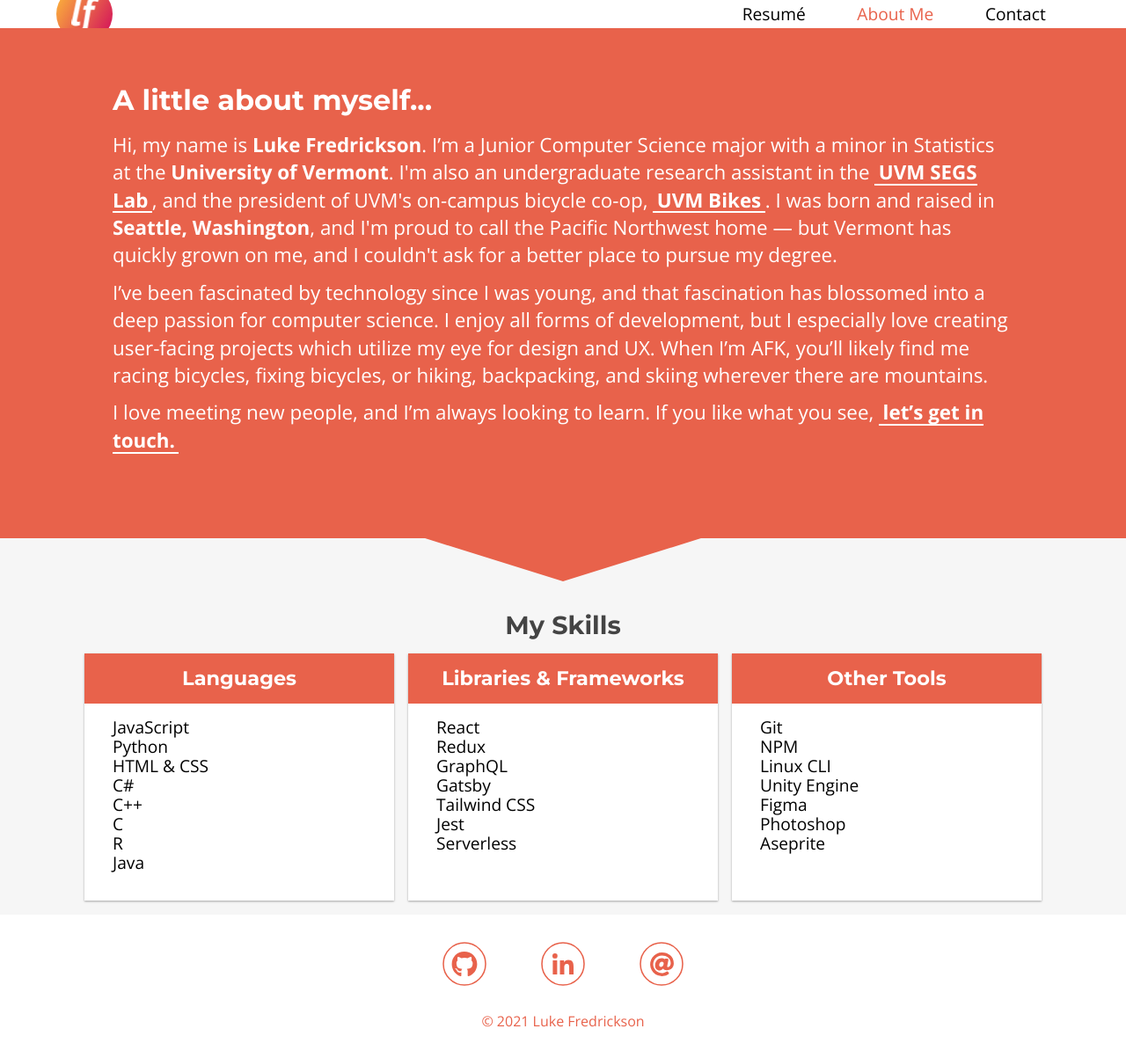
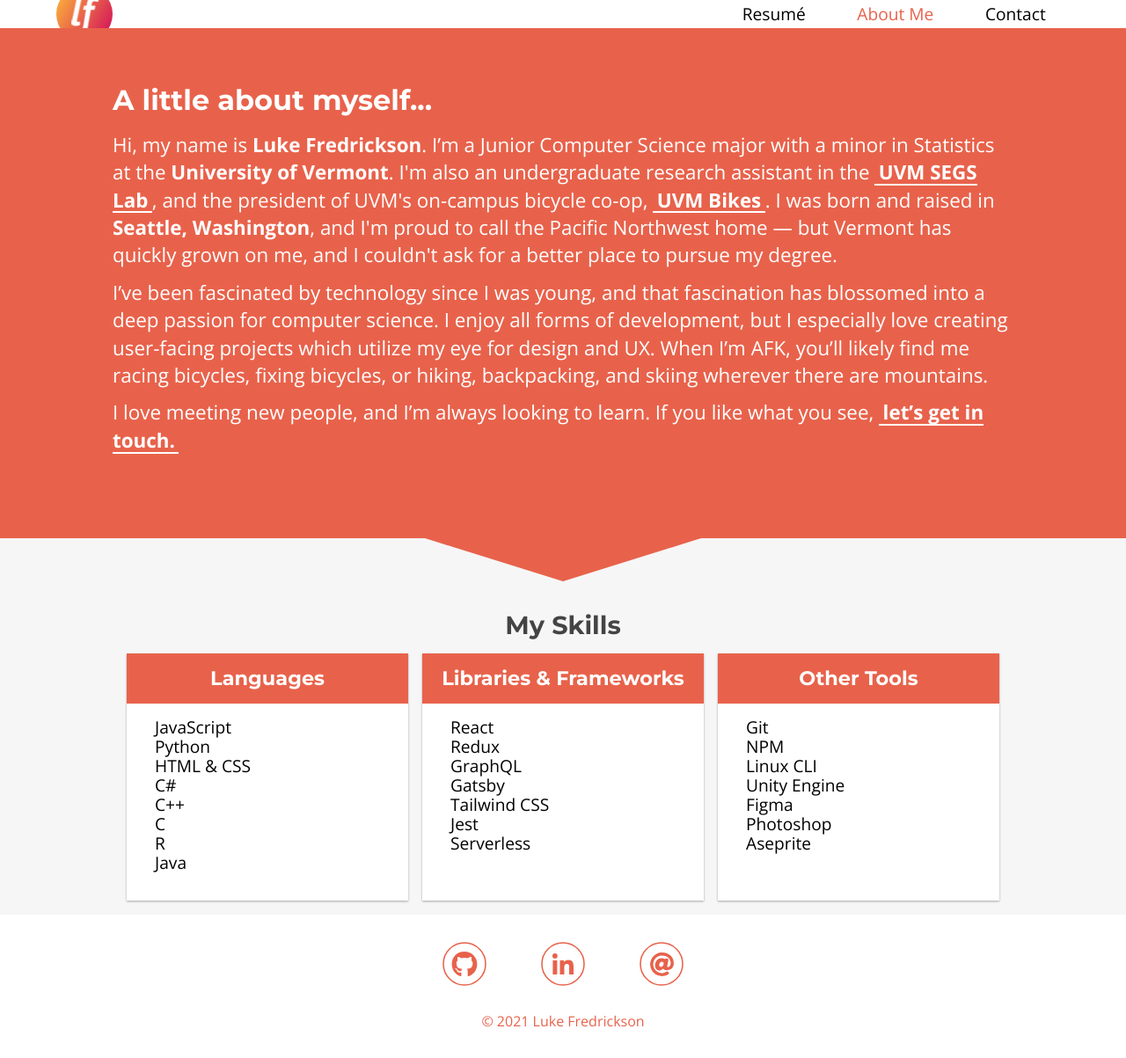
Before and after one commit to lukefredrickson/personal-site-v1, a PHP site: page /about-me.html in a window 1280 px wide. Shown: the whole page at 88% size. Run offline with PHP 8.4, Linux system fonts and the light colour scheme.

Commit message:
formatting

```diff
--- a/styles/about-me.css
+++ b/styles/about-me.css
@@ -174,7 +174,7 @@
     grid-area: skills;
     margin: 0.5em;
     display: flex;
-    flex-direction: row;
+    flex-direction: column;
     justify-content: center;
     align-items: center;
 }
@@ -226,8 +226,8 @@
     background-color: #fff;
     box-shadow: 0 1px 3px rgba(0, 0, 0, 0.12), 0 1px 2px rgba(0, 0, 0, 0.24);
     text-align: left;
-    max-width: 22em;
-    min-width: 22em;
+    max-width: 20em;
+    min-width: 20em;
 }
 
 .skills__header--animated,
```
